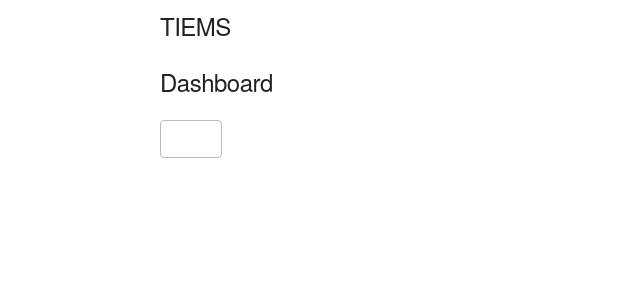
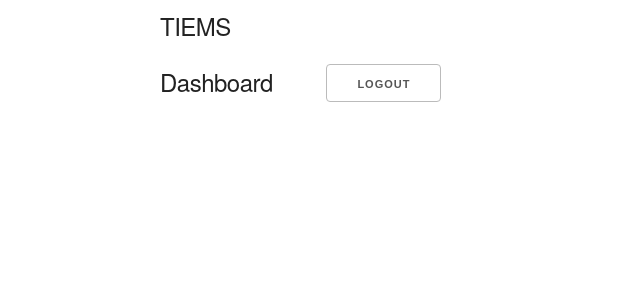
Before and after one commit to jfullerco/tiems-v5, a React (Create React App) app: page / in a window 1280 px wide. Shown: the top 300 px of the page, without its empty margins (0-640 px from the left). Built offline with nearby package versions, Linux system fonts and the light colour scheme.

Commit message:
1 file modified

```diff
--- a/src/Pages/Dashboard.js
+++ b/src/Pages/Dashboard.js
@@ -7,21 +7,28 @@ const Dashboard = () => {
   const user = useContext(StateContext)
 
   return (
+
     <div>
+
       {(user.clientLoggedIn != false) ? (
-        <div>
-          <h5>Dashboard</h5>
+        <div className="row">
+          <div className="two columns">
+            <h5>Dashboard</h5>
+          </div>
+
+          <div className="one column">
           <button
             onClick={()=>user.setClientLoggedIn(!user.clientLoggedIn)}
-            value="Logout"
-          />
+            > Logout
+            </button>
+          </div>
+
         </div>
+
       ) : (
-        <div><Login />
-        <button
-            onClick={()=>user.setClientLoggedIn(!user.clientLoggedIn)}
-            value="Login"
-          /> </div>
+
+        <Login />
+
       )}
     </div>
   )
```
